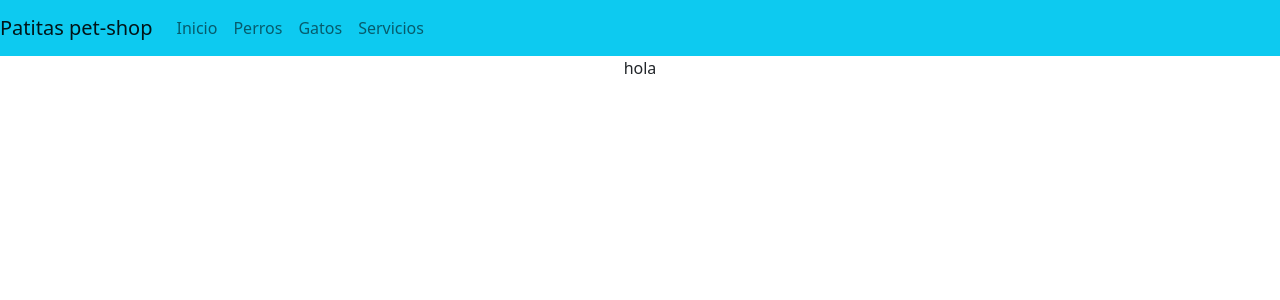
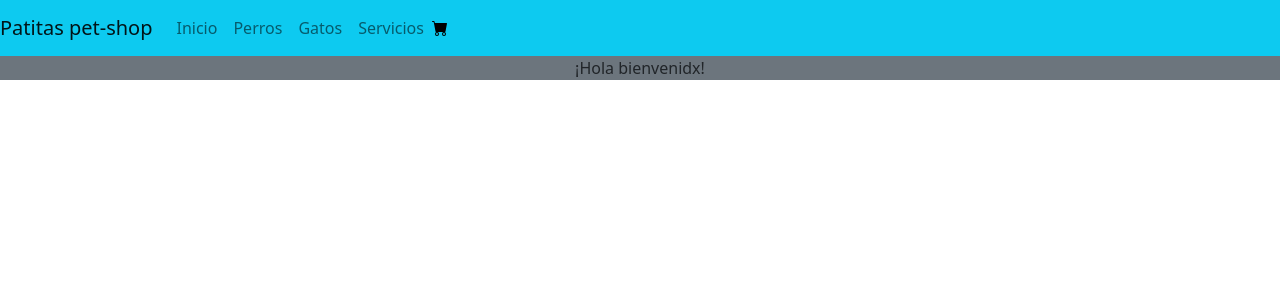
Before and after one commit to Mel130567/Proyecto-React-JS, a React (Create React App) app: page / in a window 1280 px wide. Shown: the top 300 px of the page. Built offline with nearby package versions, Linux system fonts and the light colour scheme.

Commit message:
itemlistcontainer y cartwidget

```diff
--- a/public/index.html
+++ b/public/index.html
@@ -39,5 +39,7 @@
       To begin the development, run `npm start` or `yarn start`.
       To create a production bundle, use `npm run build` or `yarn build`.
     -->
+    <script src="https://code.jquery.com/jquery-3.5.1.slim.min.js" integrity="sha384-DfXdz2htPH0lsSSs5nCTpuj/zy4C+OGpamoFVy38MVBnE+IbbVYUew+OrCXaRkfj" crossorigin="anonymous"></script>
+    <script src="https://cdn.jsdelivr.net/npm/bootstrap@4.5.3/dist/js/bootstrap.bundle.min.js" integrity="sha384-ho+j7jyWK8fNQe+A12Hb8AhRq26LrZ/JpcUGGOn+Y7RsweNrtN/tE3MoK7ZeZDyx" crossorigin="anonymous"></script>
   </body>
 </html>
--- a/src/App.js
+++ b/src/App.js
@@ -1,13 +1,14 @@
-import logo from './logo.svg';
+
 import './App.css';
 import "bootstrap/dist/css/bootstrap.min.css"
 import NavBar from './components/NavBar/NavBar';
+import ItemListContainer from './components/ItemListContainer/ItemListContainer';
 
 function App() {
   return (
     <div className="App">
       <NavBar />
-      <p>hola</p>
+      <ItemListContainer greetings="¡Hola bienvenidx!" />
     </div>
   );
 }
--- /dev/null
+++ b/src/components/CartWidget/CartWidget.jsx
@@ -0,0 +1,12 @@
+import ImgCarrito from './carrito.svg';
+
+const CartWidget = () => {
+    return (
+        <>
+            <img src={ImgCarrito} alt="carrito"/>
+        </>
+    )
+}
+
+
+export default CartWidget
--- /dev/null
+++ b/src/components/ItemListContainer/ItemListContainer.jsx
@@ -0,0 +1,11 @@
+const ItemListContainer = ({greetings}) => {
+    return (
+        <div className="bg-secondary">
+            <p>{greetings}</p>
+        </div>
+
+    )
+}
+
+
+export default ItemListContainer
--- a/src/components/NavBar/NavBar.jsx
+++ b/src/components/NavBar/NavBar.jsx
@@ -1,3 +1,5 @@
+import CartWidget from "../CartWidget/CartWidget"
+
   const NavBar = () => {
     return (
         <nav className="navbar navbar-expand-lg navbar-light bg-info">
@@ -20,6 +22,7 @@
                     <a className="nav-link" href="#" tabindex="-1" aria-disabled="true">Servicios</a>
                 </li>
                 </ul>
+                <CartWidget/>
             </div>
      </nav>
     )
```
Also changed, not shown: src/components/CartWidget/carrito.svg (added).
